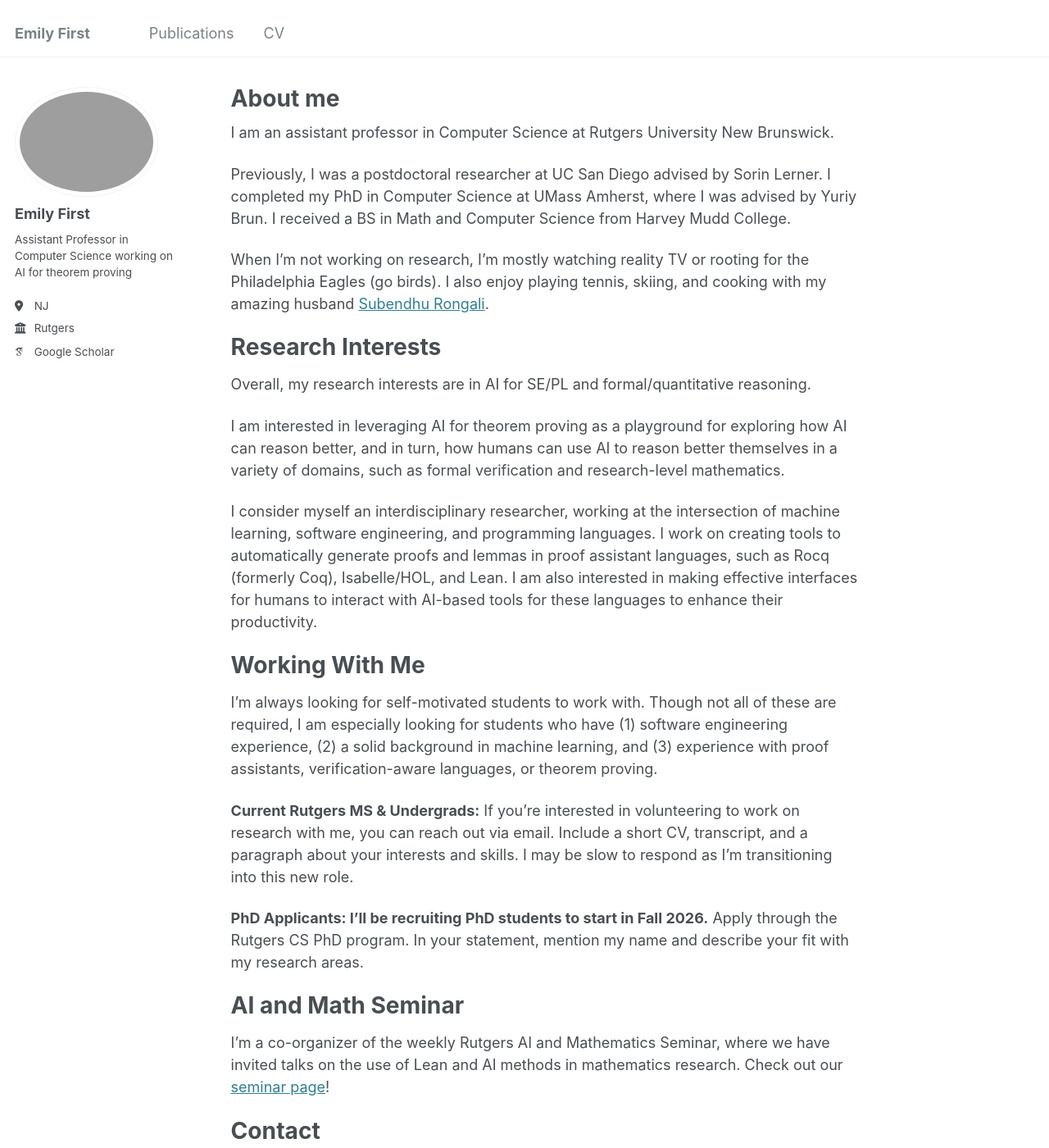
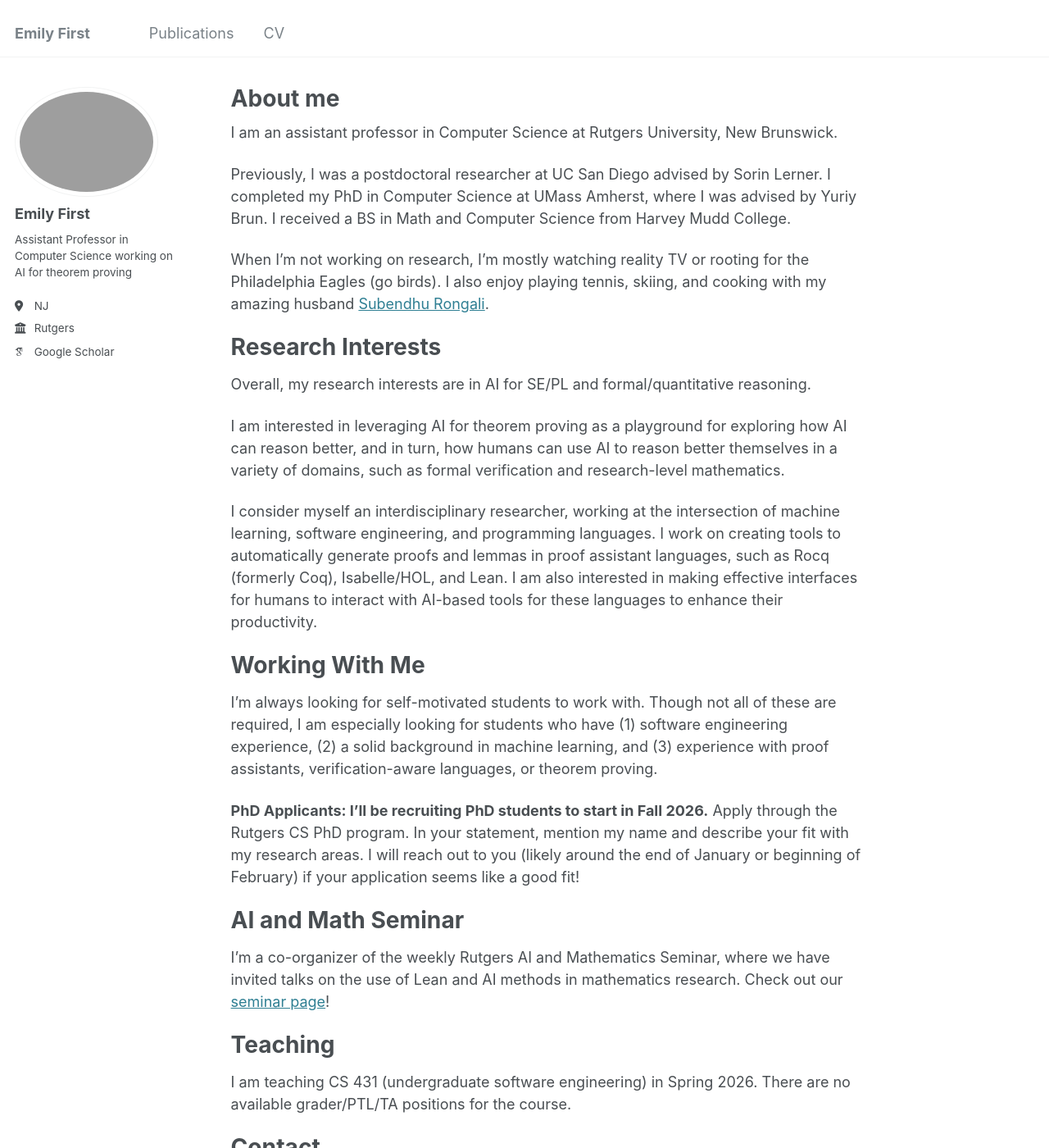
Before and after one commit to efirst/efirst.github.io, a Jekyll site: the page built from _pages/about.md, in a window 1280 px wide and 1400 px high. Shown: the whole window at 82% size. Built offline with Jekyll 4.4.1, drawn with Linux system fonts in a browser that asks for light colours; some web fonts are replaced.

Commit message:
update mid Jan

```diff
--- a/_pages/about.md
+++ b/_pages/about.md
@@ -7,7 +7,7 @@ redirect_from:
   - /about.html
 ---
 
-I am an assistant professor in Computer Science at Rutgers University New Brunswick.
+I am an assistant professor in Computer Science at Rutgers University, New Brunswick.
 
 Previously, I was a postdoctoral researcher at UC San Diego advised by Sorin Lerner. I completed my PhD in Computer Science at UMass Amherst, where I was advised by Yuriy Brun. I received a BS in Math and Computer Science from Harvey Mudd College.
 
@@ -23,18 +23,17 @@ I consider myself an interdisciplinary researcher, working at the intersection o
 
 Working With Me
 ======
-
 I'm always looking for self-motivated students to work with. Though not all of these are required, I am especially looking for students who have (1) software engineering experience, (2) a solid background in machine learning, and (3) experience with proof assistants, verification-aware languages, or theorem proving.
 
-**Current Rutgers MS & Undergrads:** If you're interested in volunteering to work on research with me, you can reach out via email. Include a short CV, transcript, and a paragraph about your interests and skills. I may be slow to respond as I'm transitioning into this new role.
-
-**PhD Applicants: I'll be recruiting PhD students to start in Fall 2026.** Apply through the Rutgers CS PhD program. In your statement, mention my name and describe your fit with my research areas.
-
+**PhD Applicants: I'll be recruiting PhD students to start in Fall 2026.** Apply through the Rutgers CS PhD program. In your statement, mention my name and describe your fit with my research areas. I will reach out to you (likely around the end of January or beginning of February) if your application seems like a good fit!
 
 AI and Math Seminar
 ======
+I'm a co-organizer of the weekly Rutgers AI and Mathematics Seminar, where we have invited talks on the use of Lean and AI methods in mathematics research. Check out our [seminar page](https://ai-math-seminar.github.io/seminar/)!
 
-I'm a co-organizer of the weekly Rutgers AI and Mathematics Seminar, where we have invited talks on the use of Lean and AI methods in mathematics research. Check out our [seminar page](https://ai-math-seminar.github.io/seminar/)!
+Teaching
+======
+I am teaching CS 431 (undergraduate software engineering) in Spring 2026. There are no available grader/PTL/TA positions for the course.
 
 Contact
 ======
```
Also changed, not shown: _pages/publications.md (+5 -1 lines).
